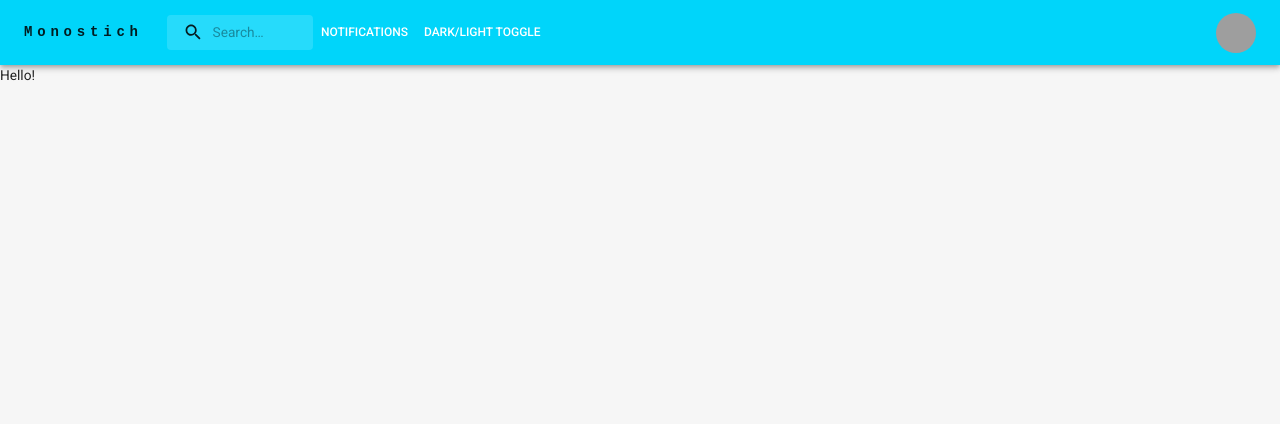
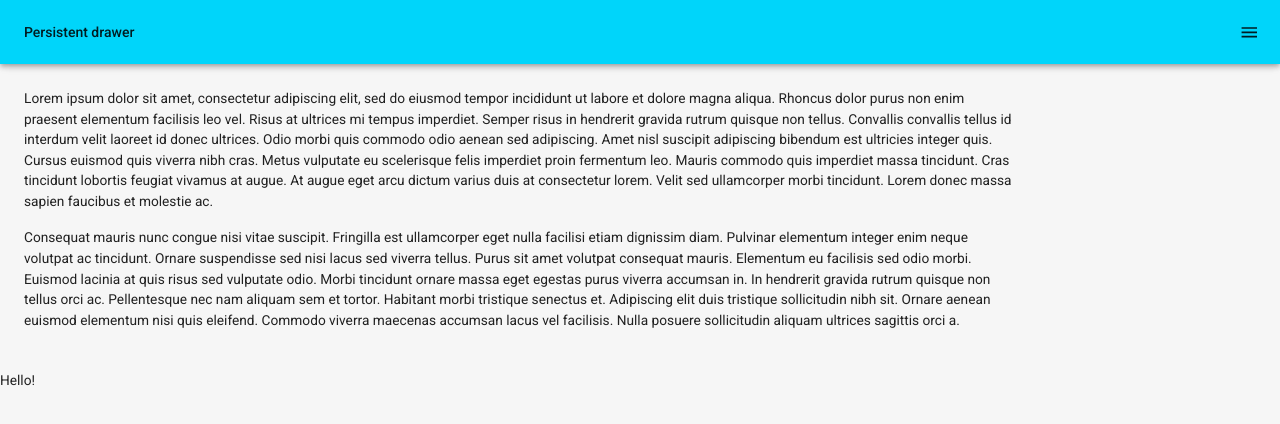
Before and after one commit to dingbat-weasel/monostich, a React (Create React App) app in the folder client/: page / in a window 1280 px wide. Shown: the top 424 px of the page. Built offline with nearby package versions, Linux system fonts and the light colour scheme; grey boxes are pictures that could not be loaded; the HTML template or start-up script is replaced by a standard one.

Commit message:
playing around with drawers and navbars for 5 hours

```diff
--- a/client/src/App.js
+++ b/client/src/App.js
@@ -21,6 +21,7 @@
 // import pages and components here
 import Home from "./pages/Home/Home.jsx";
 import Navbar from "./components/Navbar/Navbar.jsx";
+import PersistentDrawerLeft from "./components/Navbar/Drawer.jsx";
 // ...
 
 // GraphQL API Endpoint
@@ -59,7 +60,7 @@
     <Router>
       <ThemeProvider theme={theme}>
         <CssBaseline />
-        <Navbar />
+        <PersistentDrawerLeft />
         <Routes>
           <Route path="/" element={<Home />} />
         </Routes>
--- /dev/null
+++ b/client/src/components/Navbar/Drawer.jsx
@@ -0,0 +1,181 @@
+import * as React from "react";
+import { styled, useTheme } from "@mui/material/styles";
+import Box from "@mui/material/Box";
+import Drawer from "@mui/material/Drawer";
+import MuiAppBar from "@mui/material/AppBar";
+import Toolbar from "@mui/material/Toolbar";
+import CssBaseline from "@mui/material/CssBaseline";
+import List from "@mui/material/List";
+import Typography from "@mui/material/Typography";
+import Divider from "@mui/material/Divider";
+import IconButton from "@mui/material/IconButton";
+import MenuIcon from "@mui/icons-material/Menu";
+import ChevronLeftIcon from "@mui/icons-material/ChevronLeft";
+import ChevronRightIcon from "@mui/icons-material/ChevronRight";
+import ListItem from "@mui/material/ListItem";
+import ListItemButton from "@mui/material/ListItemButton";
+import ListItemIcon from "@mui/material/ListItemIcon";
+import ListItemText from "@mui/material/ListItemText";
+import InboxIcon from "@mui/icons-material/MoveToInbox";
+import MailIcon from "@mui/icons-material/Mail";
+
+const drawerWidth = 240;
+
+const Main = styled("main", { shouldForwardProp: (prop) => prop !== "open" })(
+  ({ theme, open }) => ({
+    flexGrow: 1,
+    padding: theme.spacing(3),
+    transition: theme.transitions.create("margin", {
+      easing: theme.transitions.easing.sharp,
+      duration: theme.transitions.duration.leavingScreen,
+    }),
+    marginTop: open && {
+      transition: theme.transitions.create("margin", {
+        easing: theme.transitions.easing.easeOut,
+        duration: theme.transitions.duration.enteringScreen,
+      }),
+      marginTop: 0,
+    },
+  })
+);
+
+const AppBar = styled(MuiAppBar, {
+  shouldForwardProp: (prop) => prop !== "open",
+})(({ theme, open }) => ({
+  transition: theme.transitions.create(["margin", "width"], {
+    easing: theme.transitions.easing.sharp,
+    duration: theme.transitions.duration.leavingScreen,
+  }),
+  ...(open && {
+    width: `calc(100% - ${drawerWidth}px)`,
+    transition: theme.transitions.create(["margin", "width"], {
+      easing: theme.transitions.easing.easeOut,
+      duration: theme.transitions.duration.enteringScreen,
+    }),
+    marginRight: drawerWidth,
+  }),
+}));
+
+const DrawerHeader = styled("div")(({ theme }) => ({
+  display: "flex",
+  alignItems: "center",
+  padding: theme.spacing(0, 1),
+  // necessary for content to be below app bar
+  ...theme.mixins.toolbar,
+  justifyContent: "flex-start",
+}));
+
+export default function PersistentDrawerRight() {
+  const theme = useTheme();
+  const [open, setOpen] = React.useState(false);
+
+  const handleDrawerOpen = () => {
+    setOpen(true);
+  };
+
+  const handleDrawerClose = () => {
+    setOpen(false);
+  };
+
+  return (
+    <Box sx={{ display: "flex" }}>
+      <CssBaseline />
+      <AppBar position="fixed" open={open}>
+        <Toolbar>
+          <Typography variant="h6" noWrap sx={{ flexGrow: 1 }} component="div">
+            Persistent drawer
+          </Typography>
+          <IconButton
+            color="inherit"
+            aria-label="open drawer"
+            edge="end"
+            onClick={handleDrawerOpen}
+            sx={{ ...(open && { display: "none" }) }}
+          >
+            <MenuIcon />
+          </IconButton>
+        </Toolbar>
+      </AppBar>
+      <Main open={open}>
+        <DrawerHeader />
+        <Typography paragraph>
+          Lorem ipsum dolor sit amet, consectetur adipiscing elit, sed do
+          eiusmod tempor incididunt ut labore et dolore magna aliqua. Rhoncus
+          dolor purus non enim praesent elementum facilisis leo vel. Risus at
+          ultrices mi tempus imperdiet. Semper risus in hendrerit gravida rutrum
+          quisque non tellus. Convallis convallis tellus id interdum velit
+          laoreet id donec ultrices. Odio morbi quis commodo odio aenean sed
+          adipiscing. Amet nisl suscipit adipiscing bibendum est ultricies
+          integer quis. Cursus euismod quis viverra nibh cras. Metus vulputate
+          eu scelerisque felis imperdiet proin fermentum leo. Mauris commodo
+          quis imperdiet massa tincidunt. Cras tincidunt lobortis feugiat
+          vivamus at augue. At augue eget arcu dictum varius duis at consectetur
+          lorem. Velit sed ullamcorper morbi tincidunt. Lorem donec massa sapien
+          faucibus et molestie ac.
+        </Typography>
+        <Typography paragraph>
+          Consequat mauris nunc congue nisi vitae suscipit. Fringilla est
+          ullamcorper eget nulla facilisi etiam dignissim diam. Pulvinar
+          elementum integer enim neque volutpat ac tincidunt. Ornare suspendisse
+          sed nisi lacus sed viverra tellus. Purus sit amet volutpat consequat
+          mauris. Elementum eu facilisis sed odio morbi. Euismod lacinia at quis
+          risus sed vulputate odio. Morbi tincidunt ornare massa eget egestas
+          purus viverra accumsan in. In hendrerit gravida rutrum quisque non
+          tellus orci ac. Pellentesque nec nam aliquam sem et tortor. Habitant
+          morbi tristique senectus et. Adipiscing elit duis tristique
+          sollicitudin nibh sit. Ornare aenean euismod elementum nisi quis
+          eleifend. Commodo viverra maecenas accumsan lacus vel facilisis. Nulla
+          posuere sollicitudin aliquam ultrices sagittis orci a.
+        </Typography>
+      </Main>
+      <Drawer
+        sx={{
+          width: drawerWidth,
+          flexShrink: 0,
+          "& .MuiDrawer-paper": {
+            width: drawerWidth,
+          },
+        }}
+        variant="persistent"
+        anchor="right"
+        open={open}
+      >
+        <DrawerHeader>
+          <IconButton onClick={handleDrawerClose}>
+            {theme.direction === "rtl" ? (
+              <ChevronLeftIcon />
+            ) : (
+              <ChevronRightIcon />
+            )}
+          </IconButton>
+        </DrawerHeader>
+        <Divider />
+        <List>
+          {["Inbox", "Starred", "Send email", "Drafts"].map((text, index) => (
+            <ListItem key={text} disablePadding>
+              <ListItemButton>
+                <ListItemIcon>
+                  {index % 2 === 0 ? <InboxIcon /> : <MailIcon />}
+                </ListItemIcon>
+                <ListItemText primary={text} />
+              </ListItemButton>
+            </ListItem>
+          ))}
+        </List>
+        <Divider />
+        <List>
+          {["All mail", "Trash", "Spam"].map((text, index) => (
+            <ListItem key={text} disablePadding>
+              <ListItemButton>
+                <ListItemIcon>
+                  {index % 2 === 0 ? <InboxIcon /> : <MailIcon />}
+                </ListItemIcon>
+                <ListItemText primary={text} />
+              </ListItemButton>
+            </ListItem>
+          ))}
+        </List>
+      </Drawer>
+    </Box>
+  );
+}
--- a/client/src/components/Navbar/Navbar.jsx
+++ b/client/src/components/Navbar/Navbar.jsx
@@ -89,6 +89,7 @@
       <Container maxWidth="xl">
         <Toolbar disableGutters>
           {/* TO DO: Logo here instead */}
+          {/* Logo at md+ */}
           <Typography
             variant="h6"
             noWrap
@@ -107,6 +108,7 @@
             Monostich
           </Typography>
 
+          {/* Hamburger left-side at md- */}
           <Box sx={{ flexGrow: 1, display: { xs: "flex", md: "none" } }}>
             <IconButton
               size="large"
@@ -144,6 +146,7 @@
               <Notifications sx={{ fontSize: "25px" }} />
             </Menu>
           </Box>
+
           <Typography
             variant="h5"
             noWrap
@@ -162,7 +165,7 @@
           >
             Monostich
           </Typography>
-          <Search>
+          <Search display={{ xs: "none", md: "flex" }}>
             <SearchIconWrapper>
               <SearchIcon />
             </SearchIconWrapper>
```
